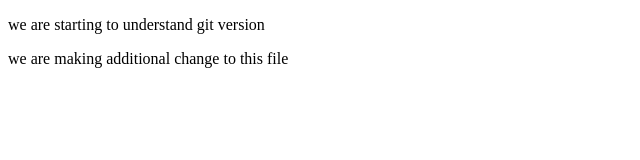
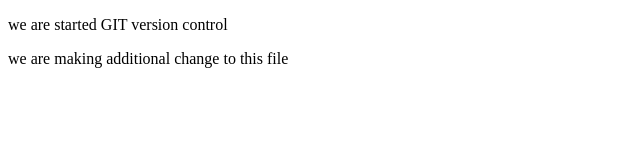
Before and after one commit to OrinamiD/Git-for-beginner, a plain HTML site: page index.html in a window 1280 px wide. Shown: the full height of the page, 0-640 px from the left. Drawn offline with Linux system fonts and the light colour scheme.

Commit message:
index file altered in sit

```diff
--- a/index.html
+++ b/index.html
@@ -6,7 +6,8 @@
     <title>Git version control</title>
 </head>
 <body>
-    <p>we are starting to understand git version</p>
+    <p>we are started GIT version control</p>
+
 <p>we are making additional change to this file</p>
 </body>
 </html>
```
